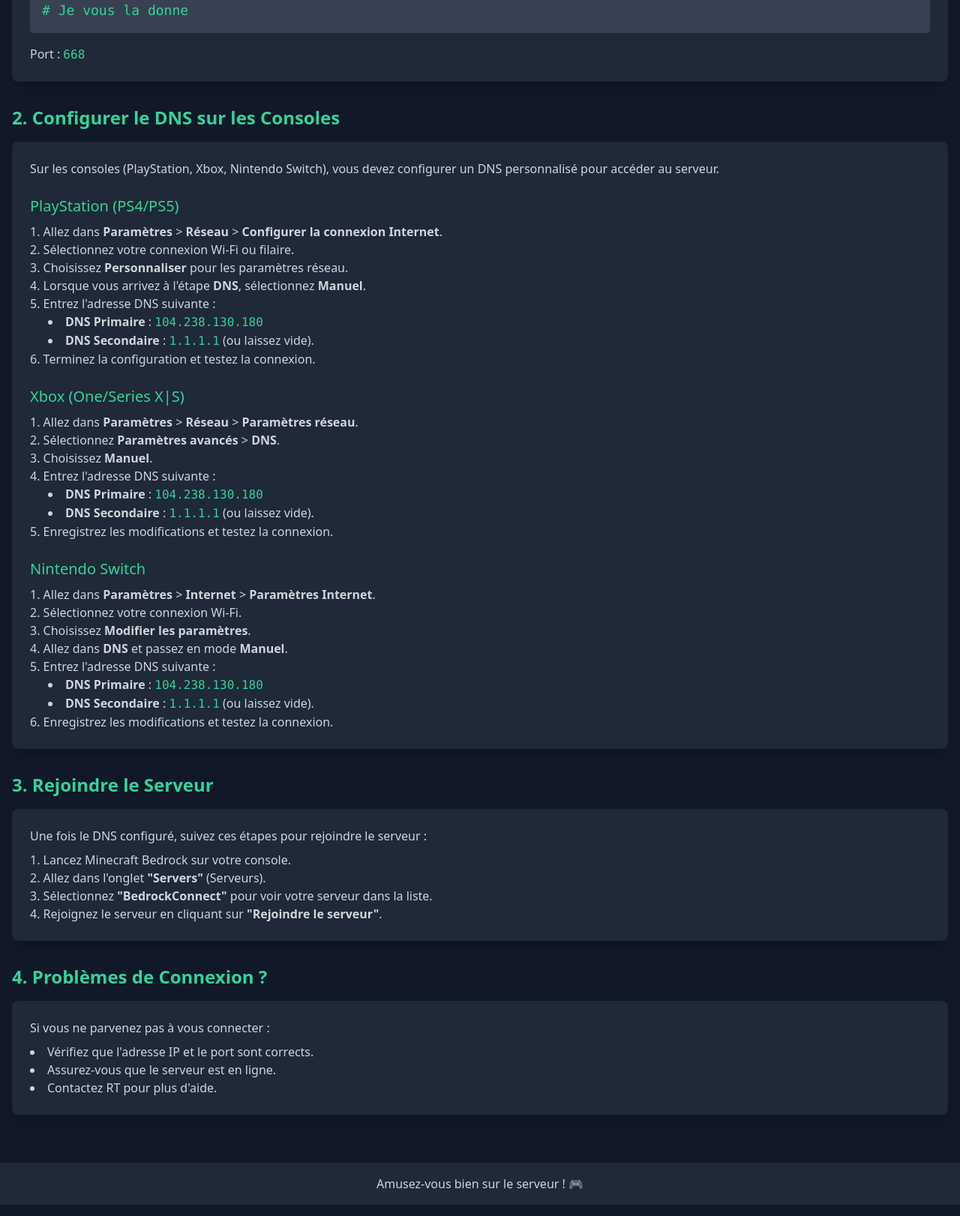
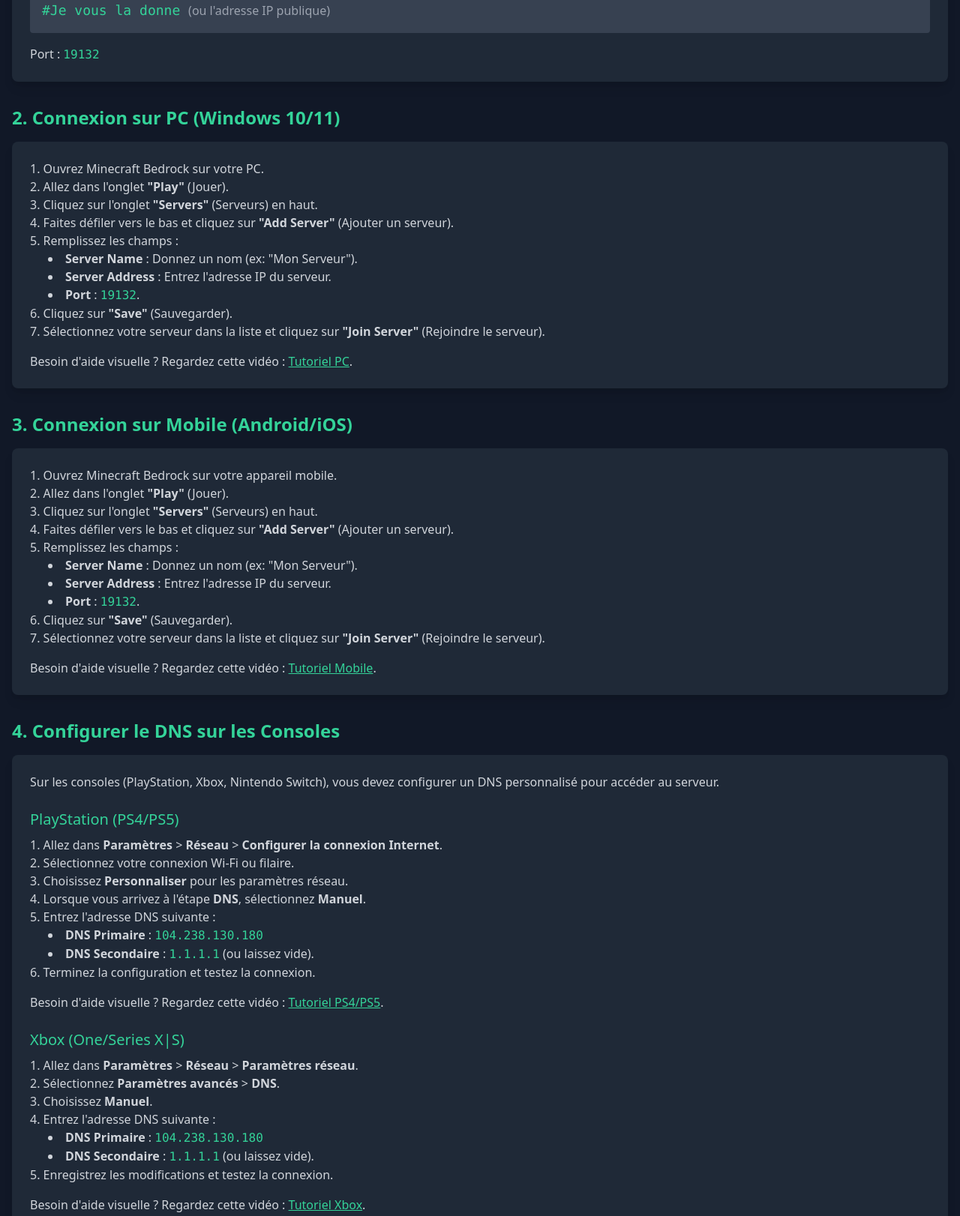
Before and after one commit to rayantProject/minecraft-server, a website: page index.html in a window 1280 px wide. Shown: the part 280-1902 px from the top of the page at 75% size. Drawn offline with nearby package versions, Linux system fonts and the light colour scheme.

Commit message:
refactor: update connection instructions and improve clarity in index.html

```diff
--- a/index.html
+++ b/index.html
@@ -21,15 +21,80 @@
         <div class="bg-gray-800 p-6 rounded-lg shadow-lg">
           <p class="text-gray-300">Pour vous connecter, vous aurez besoin de l'adresse IP du serveur :</p>
           <div class="mt-4 p-4 bg-gray-700 rounded">
-            <code class="text-green-400 text-lg"> # Je vous la donne </code>
+            <code class="text-green-400 text-lg"> #Je vous la donne </code>
+            <span class="text-gray-400">(ou l'adresse IP publique)</span>
           </div>
-          <p class="mt-4 text-gray-300">Port : <code class="text-green-400">668</code></p>
+          <p class="mt-4 text-gray-300">Port : <code class="text-green-400">19132</code></p>
         </div>
       </section>
 
-      <!-- Section 2: Configurer le DNS sur les Consoles -->
+      <!-- Section 2: Connexion sur PC (Windows 10/11) -->
       <section class="mb-8">
-        <h2 class="text-2xl font-semibold text-green-400 mb-4">2. Configurer le DNS sur les Consoles</h2>
+        <h2 class="text-2xl font-semibold text-green-400 mb-4">2. Connexion sur PC (Windows 10/11)</h2>
+        <div class="bg-gray-800 p-6 rounded-lg shadow-lg">
+          <ol class="list-decimal list-inside text-gray-300">
+            <li>Ouvrez Minecraft Bedrock sur votre PC.</li>
+            <li>Allez dans l'onglet <strong>"Play"</strong> (Jouer).</li>
+            <li>Cliquez sur l'onglet <strong>"Servers"</strong> (Serveurs) en haut.</li>
+            <li>Faites défiler vers le bas et cliquez sur <strong>"Add Server"</strong> (Ajouter un serveur).</li>
+            <li>
+              Remplissez les champs :
+              <ul class="list-disc list-inside ml-6">
+                <li><strong>Server Name</strong> : Donnez un nom (ex: "Mon Serveur").</li>
+                <li><strong>Server Address</strong> : Entrez l'adresse IP du serveur.</li>
+                <li><strong>Port</strong> : <code class="text-green-400">19132</code>.</li>
+              </ul>
+            </li>
+            <li>Cliquez sur <strong>"Save"</strong> (Sauvegarder).</li>
+            <li>
+              Sélectionnez votre serveur dans la liste et cliquez sur <strong>"Join Server"</strong> (Rejoindre le
+              serveur).
+            </li>
+          </ol>
+          <p class="mt-4 text-gray-300">
+            Besoin d'aide visuelle ? Regardez cette vidéo :
+            <a href="https://www.youtube.com/watch?v=exemple-pc" target="_blank" class="text-green-400 underline"
+              >Tutoriel PC</a
+            >.
+          </p>
+        </div>
+      </section>
+
+      <!-- Section 3: Connexion sur Mobile (Android/iOS) -->
+      <section class="mb-8">
+        <h2 class="text-2xl font-semibold text-green-400 mb-4">3. Connexion sur Mobile (Android/iOS)</h2>
+        <div class="bg-gray-800 p-6 rounded-lg shadow-lg">
+          <ol class="list-decimal list-inside text-gray-300">
+            <li>Ouvrez Minecraft Bedrock sur votre appareil mobile.</li>
+            <li>Allez dans l'onglet <strong>"Play"</strong> (Jouer).</li>
+            <li>Cliquez sur l'onglet <strong>"Servers"</strong> (Serveurs) en haut.</li>
+            <li>Faites défiler vers le bas et cliquez sur <strong>"Add Server"</strong> (Ajouter un serveur).</li>
+            <li>
+              Remplissez les champs :
+              <ul class="list-disc list-inside ml-6">
+                <li><strong>Server Name</strong> : Donnez un nom (ex: "Mon Serveur").</li>
+                <li><strong>Server Address</strong> : Entrez l'adresse IP du serveur.</li>
+                <li><strong>Port</strong> : <code class="text-green-400">19132</code>.</li>
+              </ul>
+            </li>
+            <li>Cliquez sur <strong>"Save"</strong> (Sauvegarder).</li>
+            <li>
+              Sélectionnez votre serveur dans la liste et cliquez sur <strong>"Join Server"</strong> (Rejoindre le
+              serveur).
+            </li>
+          </ol>
+          <p class="mt-4 text-gray-300">
+            Besoin d'aide visuelle ? Regardez cette vidéo :
+            <a href="https://www.youtube.com/watch?v=exemple-mobile" target="_blank" class="text-green-400 underline"
+              >Tutoriel Mobile</a
+            >.
+          </p>
+        </div>
+      </section>
+
+      <!-- Section 4: Configurer le DNS sur les Consoles -->
+      <section class="mb-8">
+        <h2 class="text-2xl font-semibold text-green-400 mb-4">4. Configurer le DNS sur les Consoles</h2>
         <div class="bg-gray-800 p-6 rounded-lg shadow-lg">
           <p class="text-gray-300">
             Sur les consoles (PlayStation, Xbox, Nintendo Switch), vous devez configurer un DNS personnalisé pour
@@ -58,6 +123,12 @@
               </li>
               <li>Terminez la configuration et testez la connexion.</li>
             </ol>
+            <p class="mt-4 text-gray-300">
+              Besoin d'aide visuelle ? Regardez cette vidéo :
+              <a href="https://www.youtube.com/watch?v=exemple-ps4" target="_blank" class="text-green-400 underline"
+                >Tutoriel PS4/PS5</a
+              >.
+            </p>
           </div>
 
           <!-- Xbox -->
@@ -80,6 +151,12 @@
               </li>
               <li>Enregistrez les modifications et testez la connexion.</li>
             </ol>
+            <p class="mt-4 text-gray-300">
+              Besoin d'aide visuelle ? Regardez cette vidéo :
+              <a href="https://www.youtube.com/watch?v=exemple-xbox" target="_blank" class="text-green-400 underline"
+                >Tutoriel Xbox</a
+              >.
+            </p>
           </div>
 
           <!-- Nintendo Switch -->
@@ -104,33 +181,25 @@
               </li>
               <li>Enregistrez les modifications et testez la connexion.</li>
             </ol>
+            <p class="mt-4 text-gray-300">
+              Besoin d'aide visuelle ? Regardez cette vidéo :
+              <a href="https://www.youtube.com/watch?v=exemple-switch" target="_blank" class="text-green-400 underline"
+                >Tutoriel Nintendo Switch</a
+              >.
+            </p>
           </div>
         </div>
       </section>
 
-      <!-- Section 3: Rejoindre le Serveur -->
-      <section class="mb-8">
-        <h2 class="text-2xl font-semibold text-green-400 mb-4">3. Rejoindre le Serveur</h2>
-        <div class="bg-gray-800 p-6 rounded-lg shadow-lg">
-          <p class="text-gray-300">Une fois le DNS configuré, suivez ces étapes pour rejoindre le serveur :</p>
-          <ol class="list-decimal list-inside mt-2 text-gray-300">
-            <li>Lancez Minecraft Bedrock sur votre console.</li>
-            <li>Allez dans l'onglet <strong>"Servers"</strong> (Serveurs).</li>
-            <li>Sélectionnez <strong>"BedrockConnect"</strong> pour voir votre serveur dans la liste.</li>
-            <li>Rejoignez le serveur en cliquant sur <strong>"Rejoindre le serveur"</strong>.</li>
-          </ol>
-        </div>
-      </section>
-
-      <!-- Section 4: Problèmes de Connexion -->
+      <!-- Section 5: Problèmes de Connexion -->
       <section>
-        <h2 class="text-2xl font-semibold text-green-400 mb-4">4. Problèmes de Connexion ?</h2>
+        <h2 class="text-2xl font-semibold text-green-400 mb-4">5. Problèmes de Connexion ?</h2>
         <div class="bg-gray-800 p-6 rounded-lg shadow-lg">
           <p class="text-gray-300">Si vous ne parvenez pas à vous connecter :</p>
           <ul class="list-disc list-inside mt-2 text-gray-300">
             <li>Vérifiez que l'adresse IP et le port sont corrects.</li>
             <li>Assurez-vous que le serveur est en ligne.</li>
-            <li>Contactez RT pour plus d'aide.</li>
+            <li>Contactez l'administrateur du serveur pour plus d'aide.</li>
           </ul>
         </div>
       </section>
```
